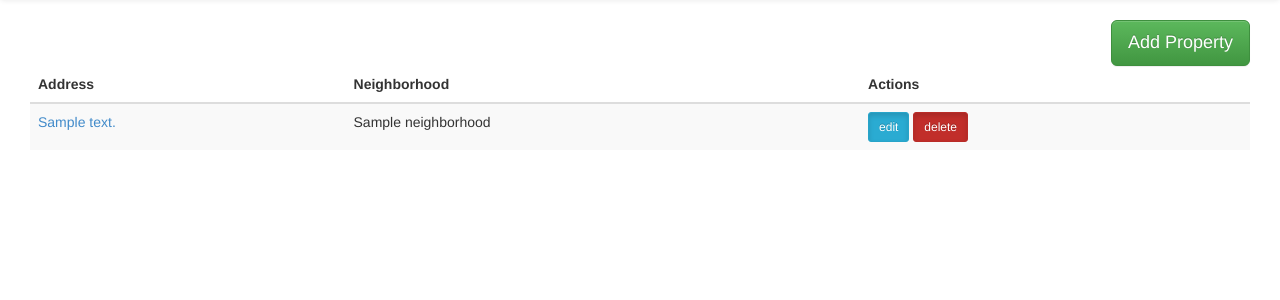
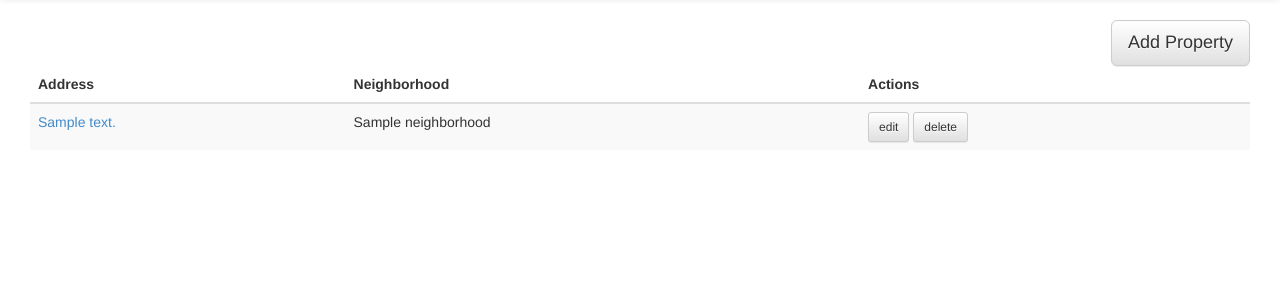
Before and after one commit to codeyoungstown/yndc-board-up, a Django app: page / in a window 1280 px wide. Shown: the part 52-352 px from the top of the page. Run offline with Django 3.2, Linux system fonts and the light colour scheme; a user stored in the database is signed in; tables that the repository leaves empty hold one stand-in row (values such as "Sample post"); some libraries are stand-ins or nearby versions.

Commit message:
Too much color

```diff
--- a/yndc/apps/board/templates/board/list.html
+++ b/yndc/apps/board/templates/board/list.html
@@ -2,7 +2,7 @@
 {% block content %}
     <div id="main" role="main">
       <div class="container-fluid">
-        <button class="btn btn-success btn-lg add-property" type="button">Add Property</button>
+        <a href="{% url 'add' %}" class="btn btn-default btn-lg add-property" role="button">Add Property</a>
         <table class="table table-striped">
             <thead>
               <tr>
@@ -19,8 +19,8 @@
                 </td>
                 <td>{{ house.neighborhood.name }}</td>
                 <td>
-                    <a href="" class="btn btn-info btn-sm active" role="button">edit</a>
-                    <a href="" class="btn btn-danger btn-sm active" role="button">delete</a>
+                    <a href="" class="btn btn-default btn-sm" role="button">edit</a>
+                    <a href="" class="btn btn-default btn-sm" role="button">delete</a>
                 </td>
               </tr>
               {% endfor %}
```
